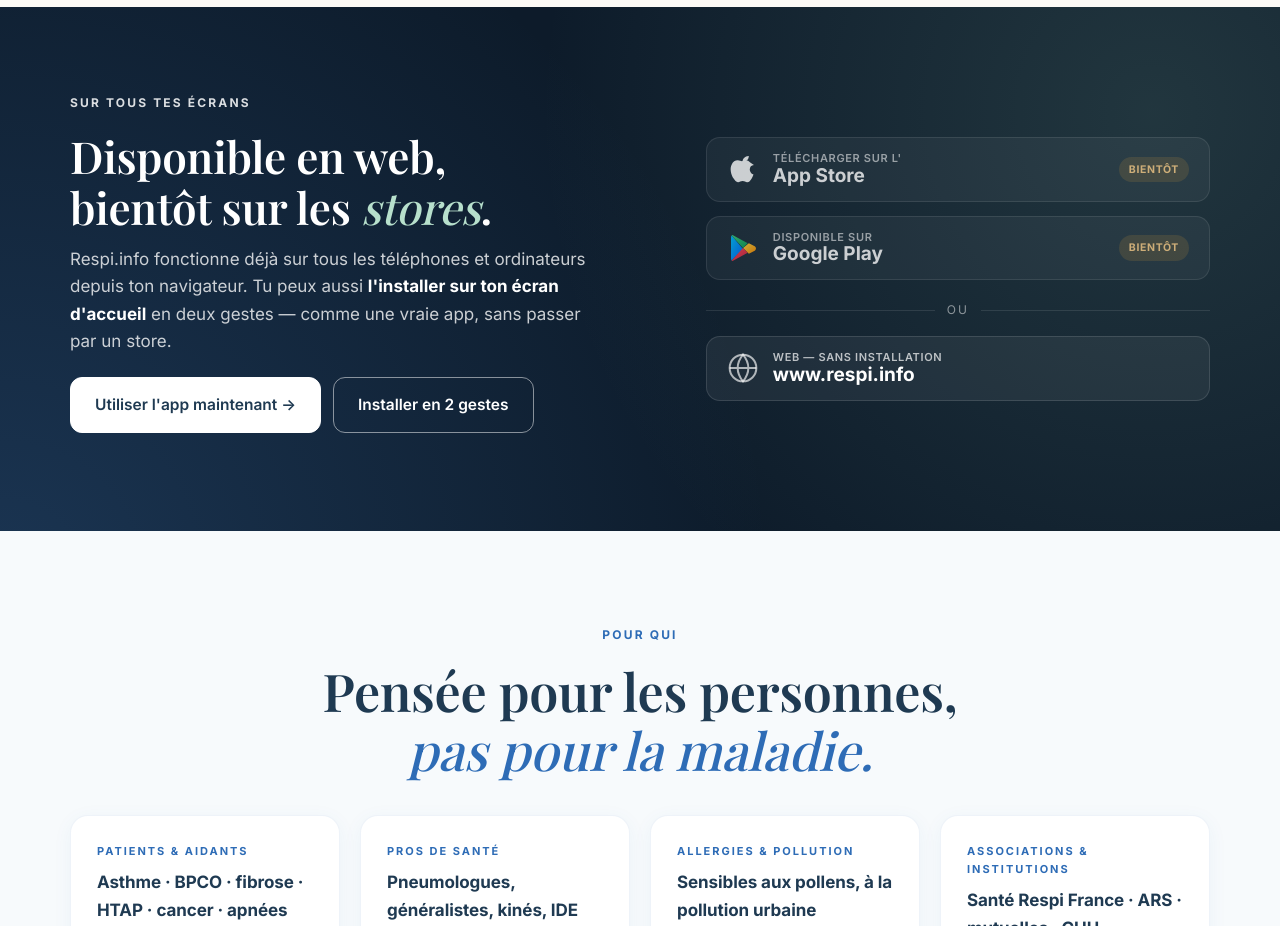
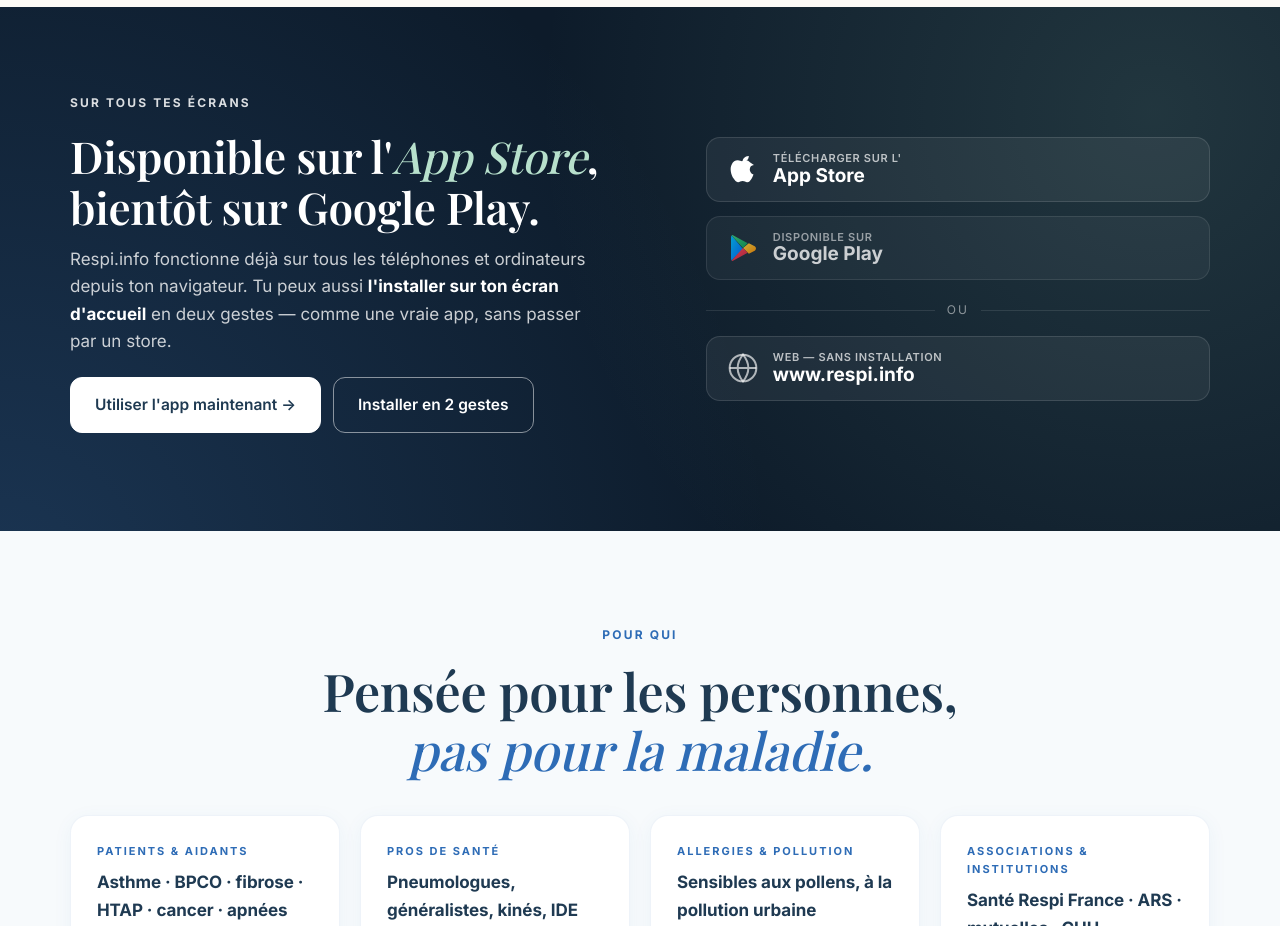
Before and after one commit to daffourd/respi-fr-site, a plain HTML site: page index.html in a window 1280 px wide. Shown: the part 3360-4286 px from the top of the page. Drawn offline with nearby package versions, Linux system fonts and the light colour scheme; a web font is replaced by a local one.

Commit message:
feat(stores): activate App Store link + update hero text

```diff
--- a/index.html
+++ b/index.html
@@ -241,7 +241,7 @@
   <div class="stores-inner">
     <div>
       <span class="eyebrow eyebrow--blanc">Sur tous tes écrans</span>
-      <h2>Disponible en web,<br>bientôt sur les <em>stores</em>.</h2>
+      <h2>Disponible sur l'<em>App Store</em>,<br>bientôt sur Google Play.</h2>
       <p>
         Respi.info fonctionne déjà sur tous les téléphones et ordinateurs depuis ton navigateur.
         Tu peux aussi <strong style="color:#fff;">l'installer sur ton écran d'accueil</strong> en deux gestes — comme
@@ -254,7 +254,7 @@
     </div>
 
     <div class="stores-buttons">
-      <a class="store-btn" aria-disabled="true" href="#stores" onclick="event.preventDefault();return false;">
+      <a class="store-btn" href="https://apps.apple.com/fr/app/respi-info/id6766412784" target="_blank" rel="noopener">
         <svg width="32" height="32" viewBox="0 0 24 24" fill="currentColor" aria-hidden="true">
           <path d="M17.18 6.21c-.7-.84-1.93-1.44-2.79-1.46-1.13-.05-2.41.65-3.16.65-.79 0-1.95-.65-3.18-.62-2 .03-3.57 1.18-4.42 2.86-1.88 3.27-.48 8.13 1.34 10.79.89 1.3 1.94 2.76 3.32 2.7 1.34-.05 1.84-.86 3.45-.86 1.6 0 2.06.86 3.46.83 1.43-.02 2.34-1.32 3.21-2.62a14.36 14.36 0 0 0 1.46-3.04c-3.83-1.46-3.69-7.05.31-7.23z"/>
           <path d="M16.36 1.43c0 1.14-.41 2.21-1.16 3.01-.85.93-2.21 1.66-3.55 1.55-.13-1.13.4-2.27 1.13-3.05.84-.91 2.31-1.6 3.58-1.51z"/>
@@ -263,7 +263,7 @@
           <span class="store-btn-eyebrow">Télécharger sur l'</span>
           <span class="store-btn-name">App Store</span>
         </div>
-        <span class="store-btn-soon">Bientôt</span>
+
       </a>
 
       <a class="store-btn" aria-disabled="true" href="#stores" onclick="event.preventDefault();return false;">
@@ -283,7 +283,7 @@
           <span class="store-btn-eyebrow">Disponible sur</span>
           <span class="store-btn-name">Google Play</span>
         </div>
-        <span class="store-btn-soon">Bientôt</span>
+
       </a>
 
       <div class="store-or">ou</div>
```
